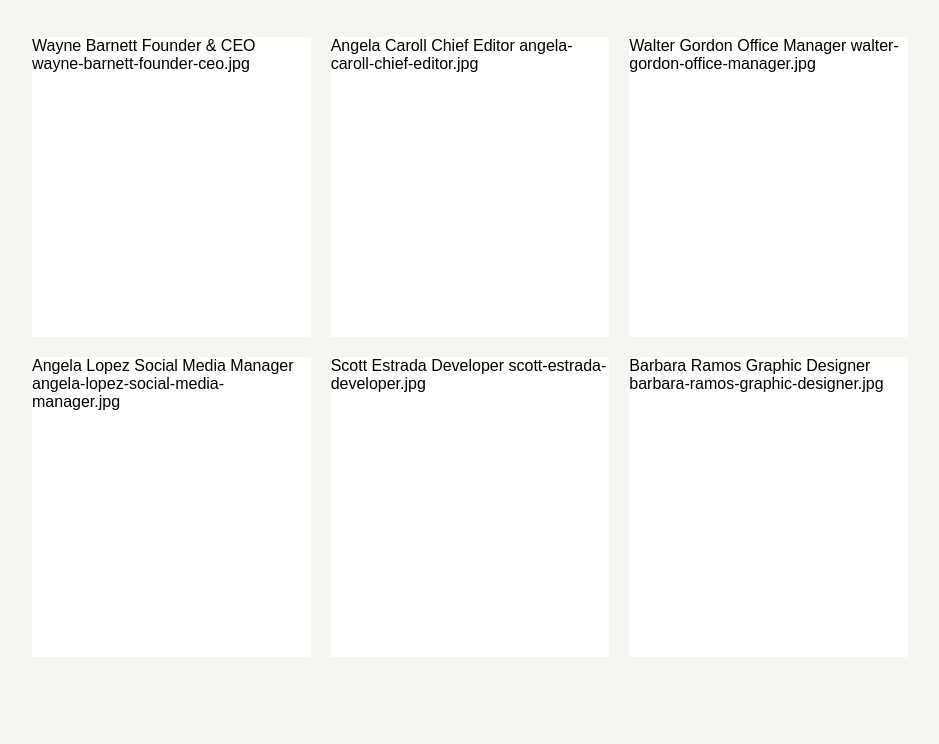
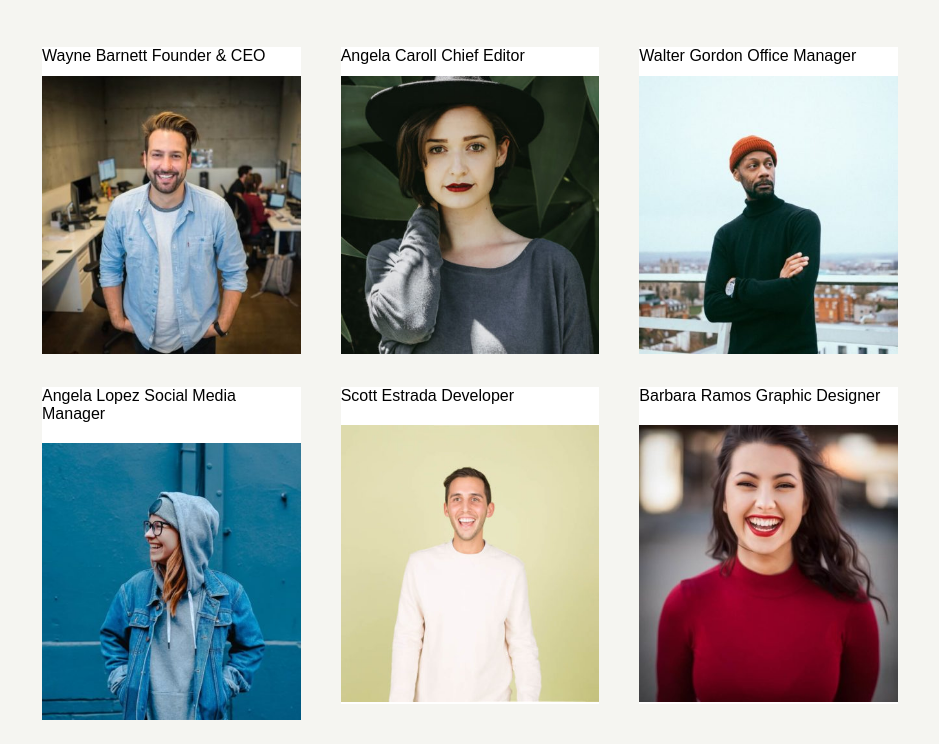
Before and after one commit to CaraccioloJessica/js-our-team, a plain HTML site: page index.html in a window 1280 px wide. Shown: the part 133-877 px from the top of the page, without its empty margins (170-1109 px from the left). Before the commit the page ends 800 px from the top, so only its background shows below. Drawn offline with Linux system fonts and the light colour scheme.

Commit message:
img now visible on dom

```diff
--- a/css/style.css
+++ b/css/style.css
@@ -35,8 +35,13 @@ h1{
 }
 
 .card{
-  width: calc(100% / 3 - 20px);
-  height: 300px;
-  margin: 10px;
+  width: calc(100% / 3 - 40px);
+  margin: 20px;
   background-color: #fff;
 }
+
+.card img{
+  width: 100%;
+  height: 100%;
+  object-fit: contain;
+}
--- a/js/main.js
+++ b/js/main.js
@@ -55,6 +55,12 @@ for (let i = 0; i < team.length; i++){
   let container = document.getElementById('container');
   let card = document.createElement('div');
   card.classList.add('card');
-  card.innerHTML = `${teamMember.nome} ${teamMember.ruolo} ${teamMember.foto}`
+
+  // BONUS 1, trsformare stringa img in immagine effettiva
+  let img = document.createElement('img');
+  img.src = `img/${teamMember.foto}`;
+
+  card.innerHTML = `${teamMember.nome} ${teamMember.ruolo}`
   container.append(card);
+  card.appendChild(img);
 }
```
